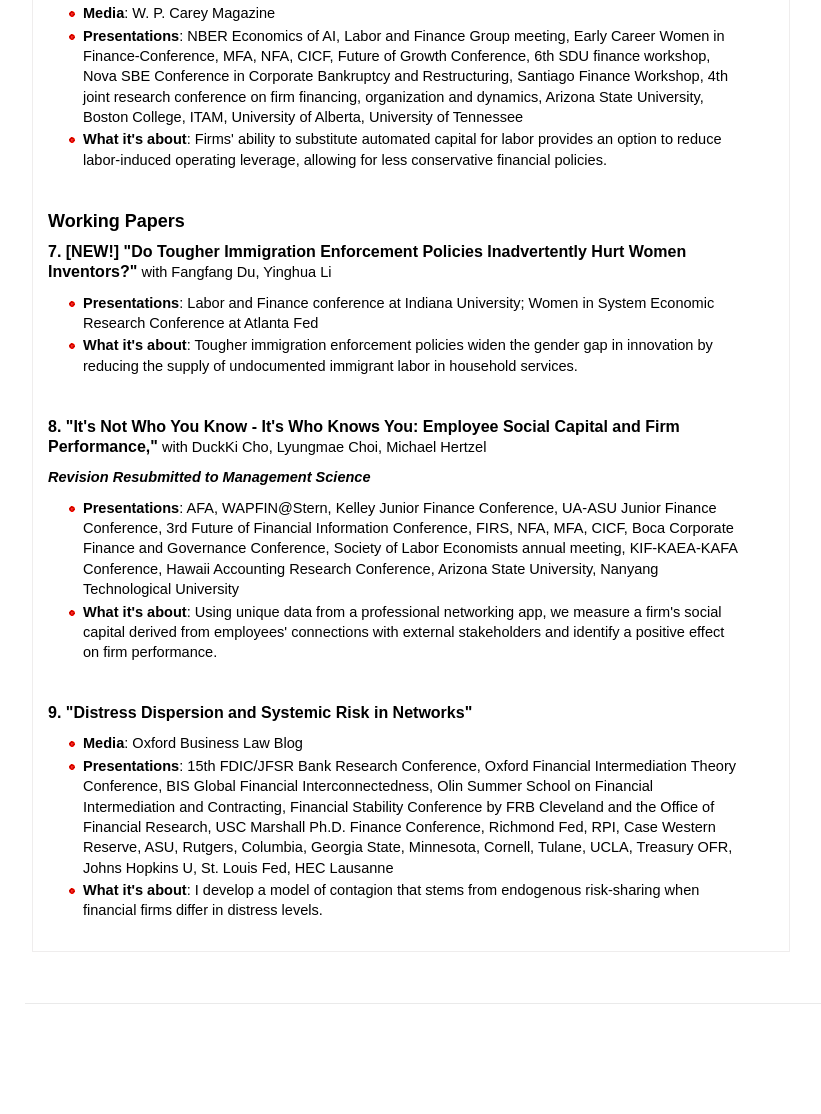
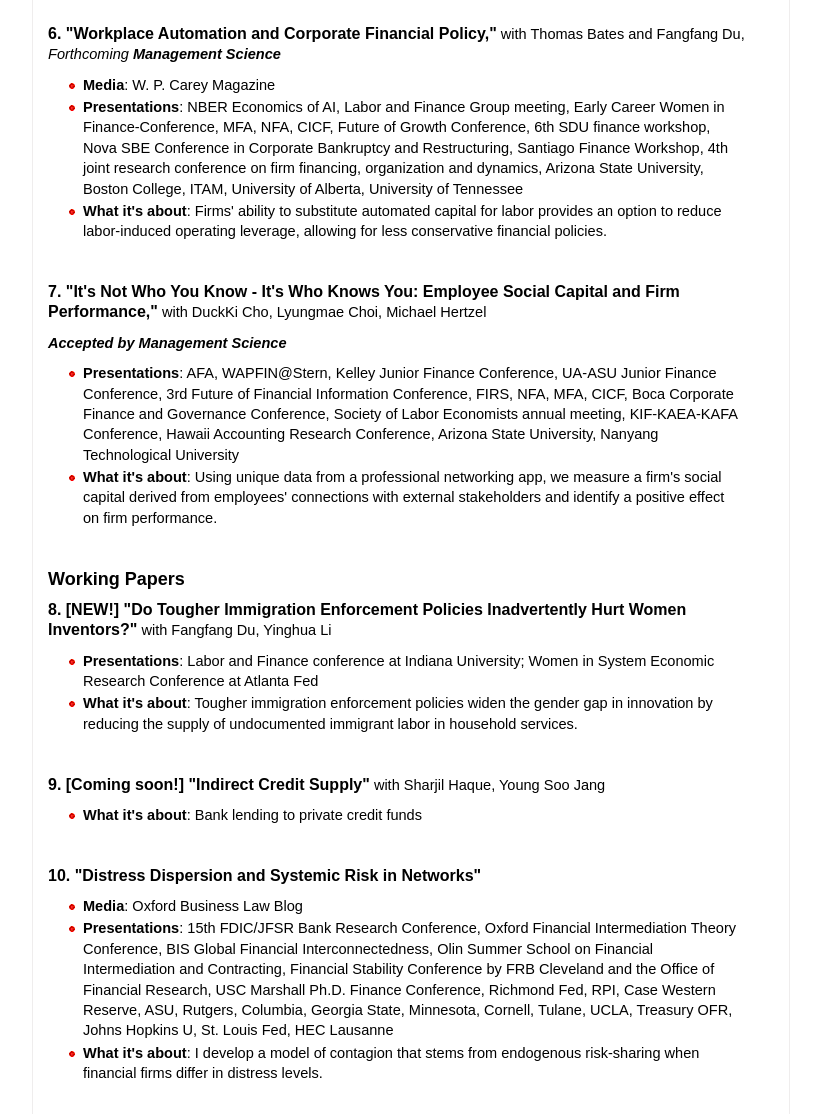
Before and after one commit to jiaxuwangweb/website, a plain HTML site: page index.html in a window 1280 px wide. Shown: the part 1661-2775 px from the top of the page, without its empty margins (96-917 px from the left). Before the commit the page ends 2665 px from the top, so only its background shows below. Drawn offline with Linux system fonts and the light colour scheme.

Commit message:
update
update

```diff
--- a/index.html
+++ b/index.html
@@ -79,8 +79,12 @@
 -->
 
 			<p><b> I am a principal economist at the Federal Reserve Board. My main research interests are banking, financial stability, networks, labor and finance.</b></p> </br>
+<ul>
+    <li><b><span style="color: maroon;">[New paper]</span></b> <a href="http://papers.ssrn.com/sol3/papers.cfm?abstract_id=4976289">"Do Tougher Immigration Enforcement Policies Inadvertently Hurt Women Inventors?"</a> to be presented at the Fed System Equitable Growth Conference at the Philly Fed on March 17, and MFA on March 20</li>
+    <li><b><span style="color: maroon;">[New paper coming soon]</span></b>  "Indirect Credit Supply" joint with Sharjil Haque and Young Soo Jang</li>
+    <li><b><span style="color: maroon;">[New acceptance]</span></b>  "It's Not Who You Know - It's Who Knows You: Employee Social Capital and Firm Performance" at Management Science</li>
+</ul>
 
-			<p><b> [New paper] <a href="http://papers.ssrn.com/sol3/papers.cfm?abstract_id=4976289">"Do Tougher Immigration Enforcement Policies Inadvertently Hurt Women Inventors?" </b></p> </br>
 <!--			<p> <b><font size="4">Research Interests</font></b></p>
 				<p> In my research, I study how frictions such as network externalities, contracting, and labor search affect systemic risk and asset prices. 				</p>
 				<ul class="sidemenu">
@@ -143,21 +147,8 @@
 				</ul>
 			</br>
 
-
-
-	<p><b><font size="4">Working Papers</font></b></p>
-
-			<p><b> <font size="3"><a href="http://papers.ssrn.com/sol3/papers.cfm?abstract_id=4976289">7. [NEW!] "Do Tougher Immigration Enforcement Policies Inadvertently Hurt Women Inventors?"</font></b>
-			with <a href="https://scholar.google.com/citations?user=4Vi0LPEAAAAJ&hl=en">Fangfang Du</a>, <a href="https://scholar.google.com/citations?user=7lgotecAAAAJ&hl=en/">Yinghua Li</a> </p>
-				<ul>
-
-				<li class="bottom-half"> <b>Presentations</b>: Labor and Finance conference at Indiana University; Women in System Economic Research Conference at Atlanta Fed
-				<li class="bottom-half"> <b>What it's about</b>:  Tougher immigration enforcement policies widen the gender gap in innovation by reducing the supply of undocumented immigrant labor in household services.
-				</ul>
-			</br>
-
-			<p><b> <font size="3"><a href="http://papers.ssrn.com/sol3/papers.cfm?abstract_id=3752197">8. "It's Not Who You Know - It's Who Knows You: Employee Social Capital and Firm Performance,"</a></font></b>
-			with <a href="https://sites.google.com/view/duckkicho/home">DuckKi Cho</a>, <a href="https://sites.google.com/site/lyungmaechoi/">Lyungmae Choi</a>, <a href="https://wpcarey.asu.edu/people/profile/10749">Michael Hertzel</a> </p>   <p><i> <b> Revision Resubmitted to Management Science</b></i> </p>
+			<p><b> <font size="3"><a href="http://papers.ssrn.com/sol3/papers.cfm?abstract_id=3752197">7. "It's Not Who You Know - It's Who Knows You: Employee Social Capital and Firm Performance,"</a></font></b>
+			with <a href="https://sites.google.com/view/duckkicho/home">DuckKi Cho</a>, <a href="https://sites.google.com/site/lyungmaechoi/">Lyungmae Choi</a>, <a href="https://wpcarey.asu.edu/people/profile/10749">Michael Hertzel</a> </p>   <p><i> <b> Accepted by Management Science</b></i> </p>
 				<ul>
 
 				<li class="bottom-half"> <b>Presentations</b>: AFA, WAPFIN@Stern, Kelley Junior Finance Conference, UA-ASU Junior Finance Conference, 3rd Future of Financial Information Conference, FIRS, NFA, MFA, CICF, Boca Corporate Finance and Governance Conference, Society of Labor Economists annual meeting, KIF-KAEA-KAFA Conference, Hawaii Accounting Research Conference, Arizona State University, Nanyang Technological University
@@ -166,7 +157,26 @@
 			</br>
 
 
-			<p><b><font size="3"><a href="https://papers.ssrn.com/sol3/papers.cfm?abstract_id=2588910">9. "Distress Dispersion and Systemic Risk in Networks"</a></font></b> </p>
+
+
+	<p><b><font size="4">Working Papers</font></b></p>
+
+			<p><b> <font size="3"><a href="http://papers.ssrn.com/sol3/papers.cfm?abstract_id=4976289">8. [NEW!] "Do Tougher Immigration Enforcement Policies Inadvertently Hurt Women Inventors?"</font></b>
+			with <a href="https://scholar.google.com/citations?user=4Vi0LPEAAAAJ&hl=en">Fangfang Du</a>, <a href="https://scholar.google.com/citations?user=7lgotecAAAAJ&hl=en/">Yinghua Li</a> </p>
+				<ul>
+				<li class="bottom-half"> <b>Presentations</b>: Labor and Finance conference at Indiana University; Women in System Economic Research Conference at Atlanta Fed
+				<li class="bottom-half"> <b>What it's about</b>:  Tougher immigration enforcement policies widen the gender gap in innovation by reducing the supply of undocumented immigrant labor in household services.
+				</ul>
+			</br>
+
+
+			<p><b> <font size="3">9. [Coming soon!] "Indirect Credit Supply"</font></b> with <a href="https://sites.google.com/view/sharjil-haque/home">Sharjil Haque</a>, <a href="https://sites.google.com/view/youngsoojang/home">Young Soo Jang</a> </p>
+				<ul>
+				<li class="bottom-half"> <b>What it's about</b>:  Bank lending to private credit funds
+				</ul>
+			</br>
+
+			<p><b><font size="3"><a href="https://papers.ssrn.com/sol3/papers.cfm?abstract_id=2588910">10. "Distress Dispersion and Systemic Risk in Networks"</a></font></b> </p>
 				<ul>
 				<li class="bottom-half"><b>Media</b>: <a href="https://www.law.ox.ac.uk/business-law-blog/blog/2016/10/how-institutions%E2%80%99-choice-counterparties-can-raise-systemic-risk">Oxford Business Law Blog</a>
 				<li class="bottom-half"> <b>Presentations</b>: 15th FDIC/JFSR Bank Research Conference, Oxford Financial Intermediation Theory Conference, BIS Global Financial Interconnectedness, Olin Summer School on Financial Intermediation and Contracting, Financial Stability Conference by FRB Cleveland and the Office of Financial Research, USC Marshall Ph.D. Finance Conference, Richmond Fed, RPI, Case Western Reserve, ASU, Rutgers, Columbia, Georgia State, Minnesota, Cornell, Tulane, UCLA, Treasury OFR, Johns Hopkins U, St. Louis Fed, HEC Lausanne
```
Also changed, not shown: 1 other file.
